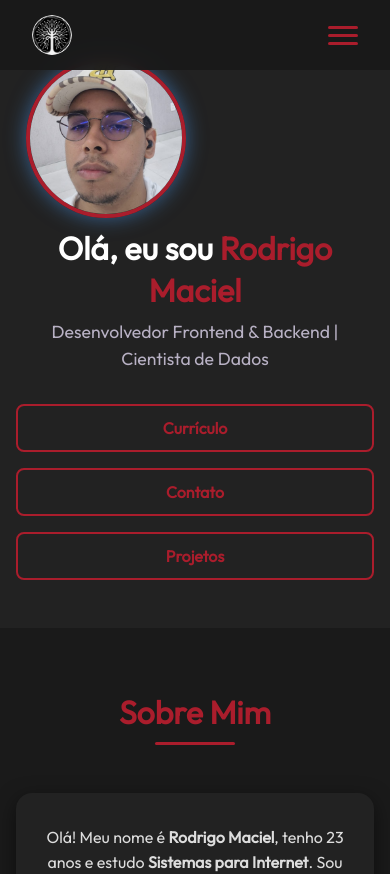
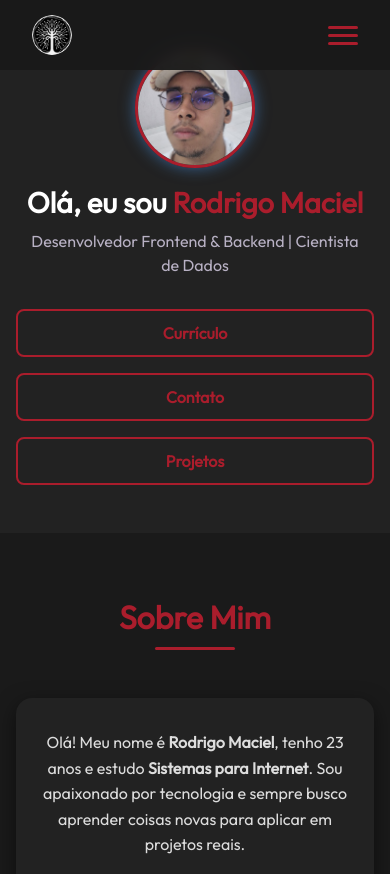
Before and after one commit to ZaraTakion/ZaraTakion.github.io, a React (Vite) app: page / in a window 390 px wide. Shown: the top 874 px of the page. Built offline with nearby package versions, Linux system fonts and the light colour scheme; the HTML template or start-up script is replaced by a standard one.

Commit message:
Atualização: novo design moderno e responsivo das seções

```diff
--- a/src/Components/Hero/Hero.css
+++ b/src/Components/Hero/Hero.css
@@ -75,7 +75,21 @@
   .hero-actions a {
     width: 100%;
   }
+
   .hero-img {
-    margin: 10px 10px 10px 10px;
+    width: 120px;      /* reduz o tamanho da imagem */
+    height: 120px;
+    margin: 0 auto 1rem; /* centraliza */
+    border: 3px solid var(--primaria); /* reduz um pouco a borda pra não ficar gigante */
+    box-shadow: 0 0 15px rgba(77,163,255,0.5);
+  }
+
+  .hero h1 {
+    font-size: 1.8rem; /* ajusta título pro mobile */
+  }
+
+  .hero p {
+    font-size: 1rem; /* deixa o texto mais legível no celular */
+    padding: 0 10px; /* evita que encoste nas bordas */
   }
 }
```
